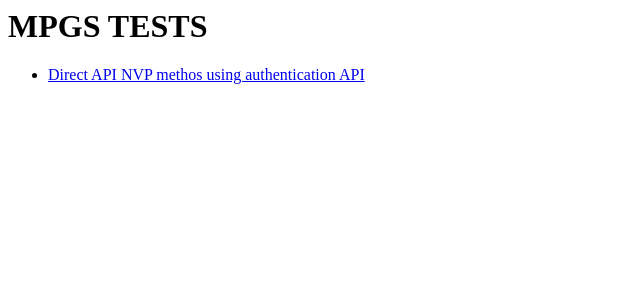
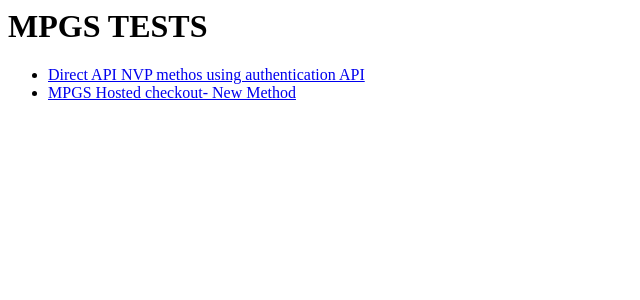
Before and after one commit to vikas-saini07/mpgs-all, a PHP site: page / in a window 1280 px wide. Shown: the top 300 px of the page, without its empty margins (0-640 px from the left). Run offline with PHP 8.4, Linux system fonts and the light colour scheme.

Commit message:
Update index.php

```diff
--- a/index.php
+++ b/index.php
@@ -7,6 +7,7 @@
         <h1>MPGS TESTS</h1>
         <ul>
             <li><a href="./directapi/nvp/welcome.php">Direct API NVP methos using authentication API</a></li>
+            <li><a href="./hostedchkout/newhostchk/welcome.html">MPGS Hosted checkout- New Method</a></li>
         </ul>
     </body>
 </html>
```
